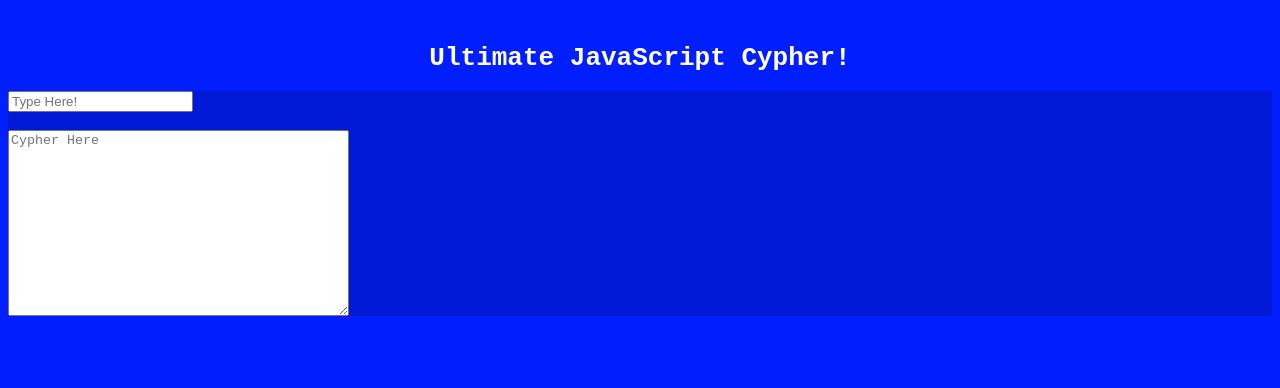
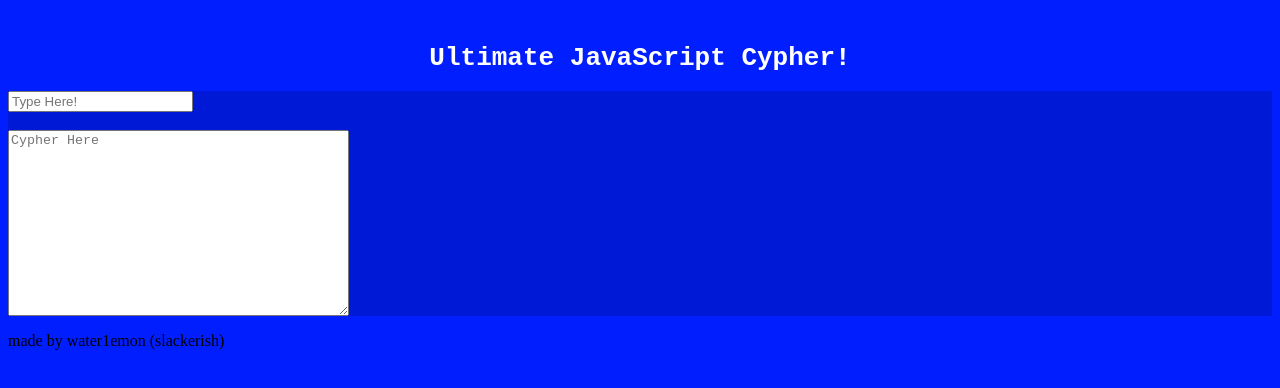
Before and after one commit to waterl3mon/UltJavaCypher, a plain HTML site: page index.html in a window 1280 px wide. Drawn offline with Linux system fonts and the light colour scheme.

Commit message:
Update index.html

```diff
--- a/index.html
+++ b/index.html
@@ -18,6 +18,6 @@
       <br>
         <textarea name="cypher" rows="12" cols="40" placeholder="Cypher Here"></textarea>
     </form>
-    <footer></footer>
+    <footer>made by water1emon (slackerish)</footer>
   </body>
 </html>
```
